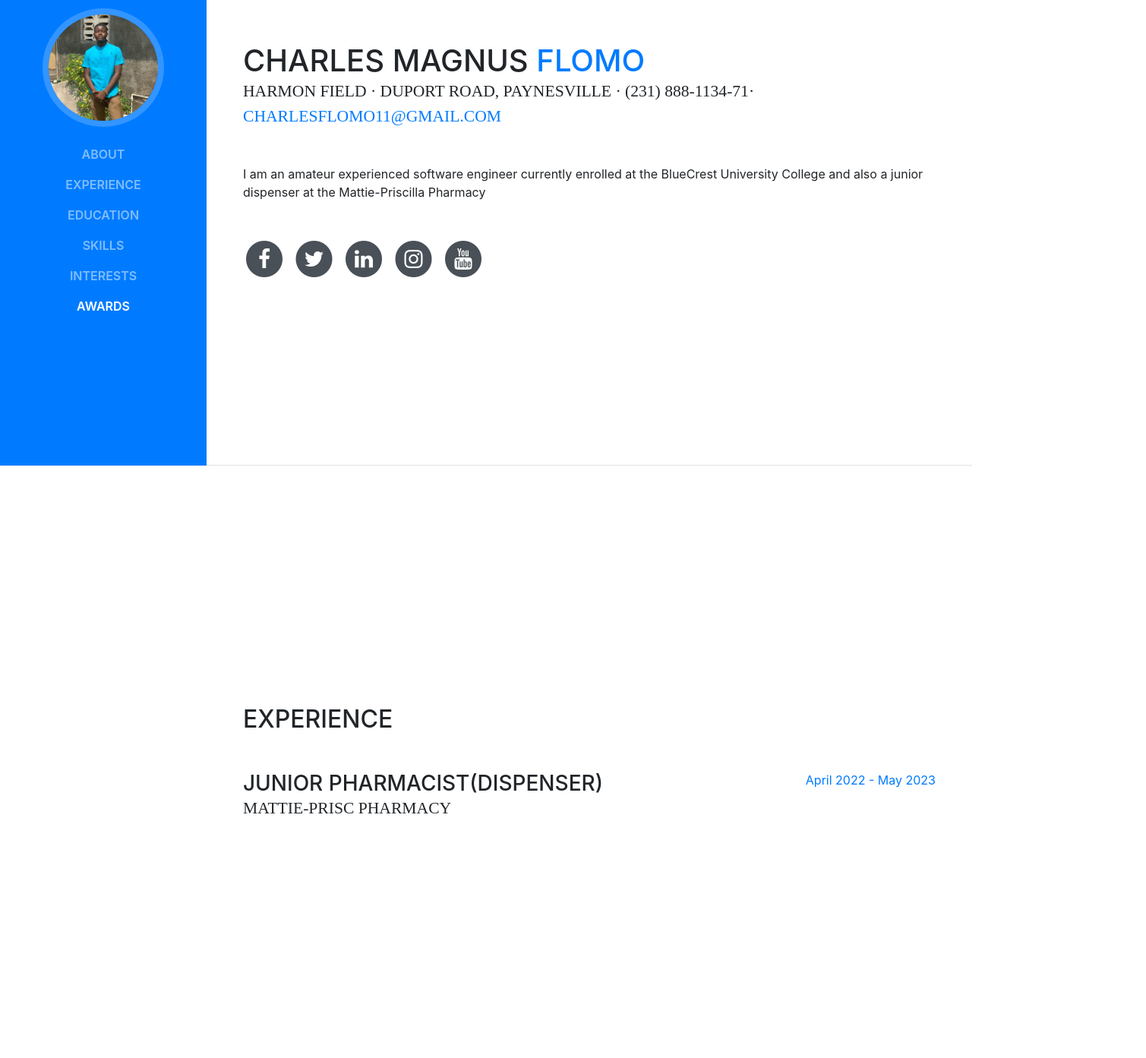
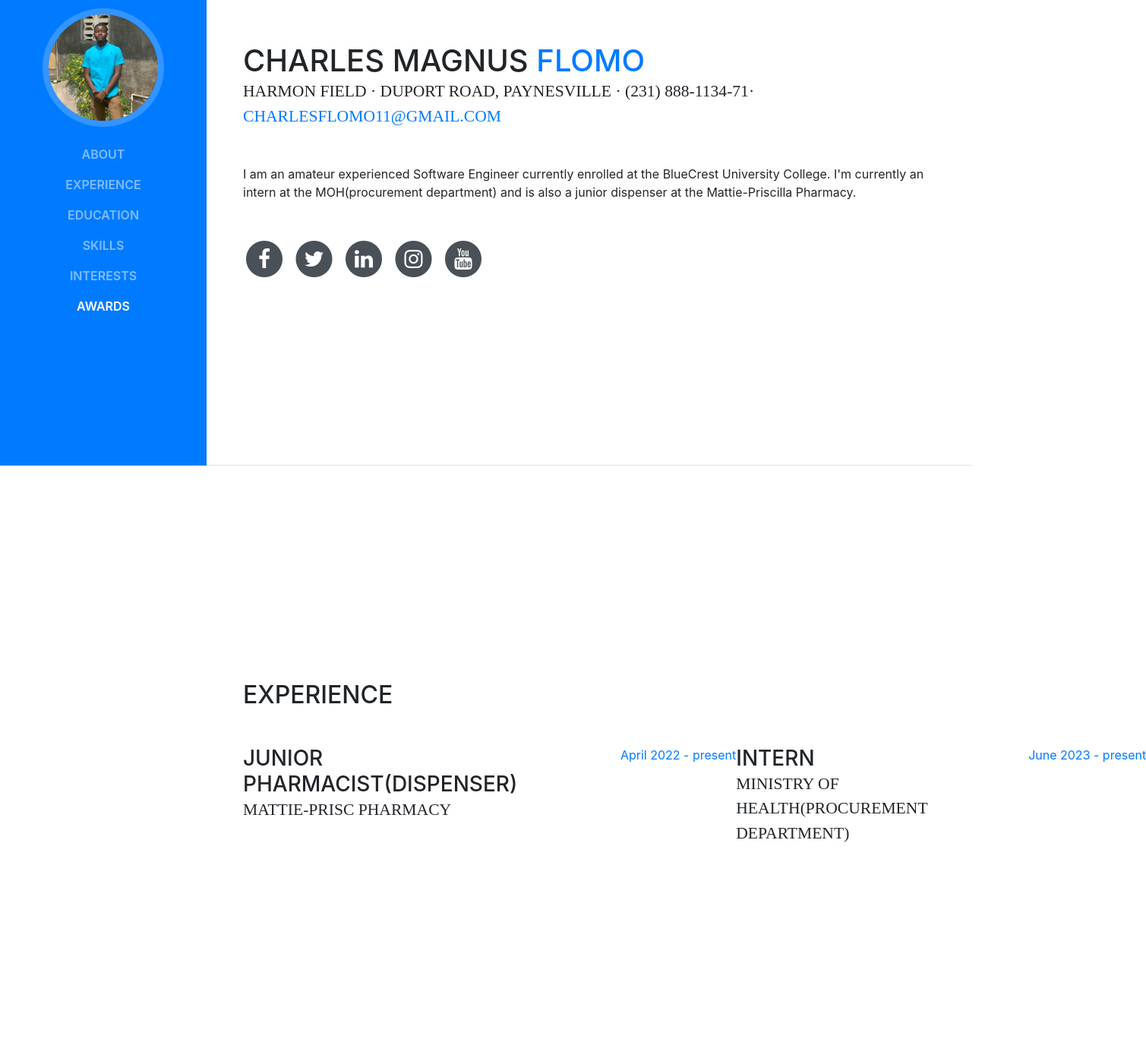
Before and after one commit to cflomo06/charPortfolio, a website with bundled scripts: page index.html in a window 1280 px wide. Shown: the part 187-1580 px from the top of the page at 76% size, 1509 px wide, since content can reach past the window. Built offline with nearby package versions, Linux system fonts and the light colour scheme; a web font is replaced by a local one.

Commit message:
Update index.html

```diff
--- a/index.html
+++ b/index.html
@@ -74,7 +74,7 @@
           <div class="subheading mb-5">Harmon Field · Duport Road, Paynesville · (231) 888-1134-71·
             <a href="mailto:charlesflomo11@gmail.com">charlesflomo11@gmail.com</a>
           </div>
-          <p class="mb-5">I am an amateur experienced software engineer currently enrolled at the BlueCrest University College and also a junior dispenser at the Mattie-Priscilla Pharmacy</p>
+          <p class="mb-5">I am an amateur experienced Software Engineer currently enrolled at the BlueCrest University College. I'm currently an intern at the MOH(procurement department) and is also a junior dispenser at the Mattie-Priscilla Pharmacy.</p>
           <ul class="list-inline list-social-icons mb-0">
             <li class="list-inline-item">
               <a href="https://web.facebook.com/charles.flomo.06">
@@ -131,7 +131,15 @@
               <p></p>
             </div>
             <div class="resume-date text-md-right">
-              <span class="text-primary">April 2022 - May 2023</span>
+              <span class="text-primary">April 2022 - present</span>
+            </div>
+            <div class="resume-content mr-auto">
+              <h3 class="mb-0">Intern</h3>
+              <div class="subheading mb-3">Ministry of Health(Procurement Department)</div>
+              <p></p>
+            </div>
+            <div class="resume-date text-md-right">
+              <span class="text-primary">June 2023 - present</span>
             </div>
           </div>
 
@@ -194,7 +202,7 @@
       <section class="resume-section p-3 p-lg-5 d-flex flex-column" id="interests">
         <div class="my-auto">
           <h2 class="mb-5">Interests</h2>
-          <p>Apart from being a Software Engineer student, I enjoy most of my time being indoors watching movies and reading books. Also I love sports, wouldn't say entirely that I'm athletic but I'm also a part time athlete. I love playing soccer, football and basketball mainly. I love spending time with my love ones too.</p>
+          <p>Apart from being a Software Engineer student, I enjoy most of my time being indoors watching movies and reading books. Also I love sports, wouldn't say entirely that I'm athletic but I'm also a part time athlete. I love playing soccer, football and basketball mainly. Gyming is also my safe spot. I feel at home at the gym, hope to achieve my dream body one day and stay fit. I love spending time with my love ones too.</p>
           <p class="mb-0">I also enjoy cooking. I spent a lot of time on my phone, mostly watching tech videos(especially tech review videos and unboxing).</p>
         </div>
       </section>
@@ -205,7 +213,7 @@
           <ul class="fa-ul mb-0">
             <li>
               <i class="fa-li fa fa-trophy text-warning"></i>
-              Levi C. Williams Academic Awards 2009-2021</li>
+              Levi C. Williams High School Academic Awards 2009-2021</li>
             <li>
               <i class="fa-li fa fa-trophy text-warning"></i>
               Levi C. Williams Academic Pioneer ward- 2021</li>
```
